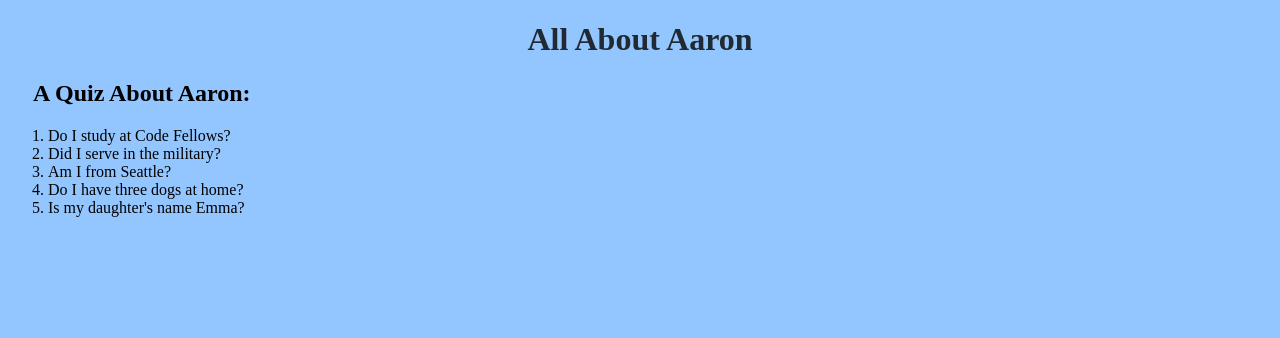
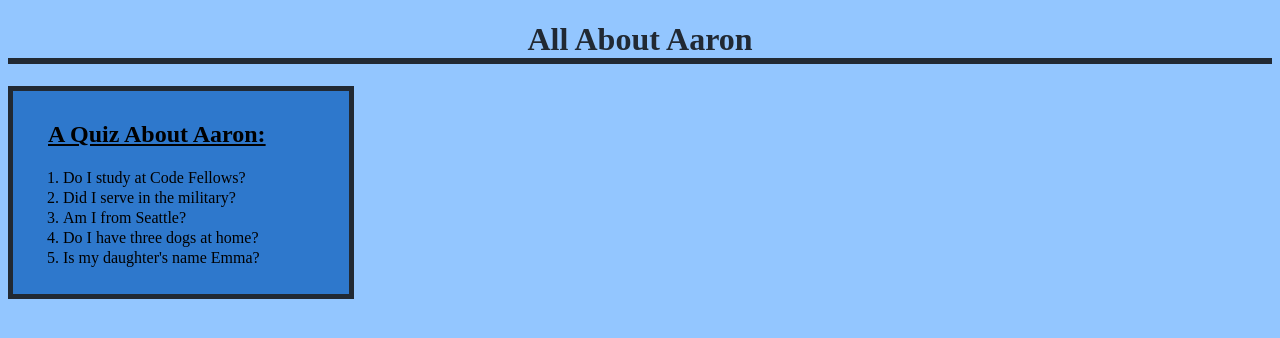
Before and after one commit to allisa/code-201-about-me-1, a plain HTML site: page index.html in a window 1280 px wide. Drawn offline with Linux system fonts and the light colour scheme.

Commit message:
Finalized CSS

```diff
--- a/css/style.css
+++ b/css/style.css
@@ -5,8 +5,22 @@
 h1 {
     color: #212933;
     text-align: center;
+    width: 100%;
+    border-bottom: solid 6px;
+}
+
+article {
+    border: 5px solid #212933;
+    background-color: #2E78CC;
+    width: 25%;
+    padding: 10px;
 }
 
 h2 {
+    text-decoration: underline;
     margin-left: 25px;
 }
+
+ol {
+    line-height: 20px;
+}
--- a/index.html
+++ b/index.html
@@ -12,6 +12,7 @@
 <body>
     <h1>All About Aaron</h1>
 
+    <article>
         <h2>A Quiz About Aaron: </h2>
 
         <ol>
@@ -21,5 +22,6 @@
             <li> Do I have three dogs at home? </li>
             <li> Is my daughter's name Emma? </li>
         </ol>
+    </article>
 </body>
 </html>
```
Lines whose indentation alone changed are shown as unchanged.
